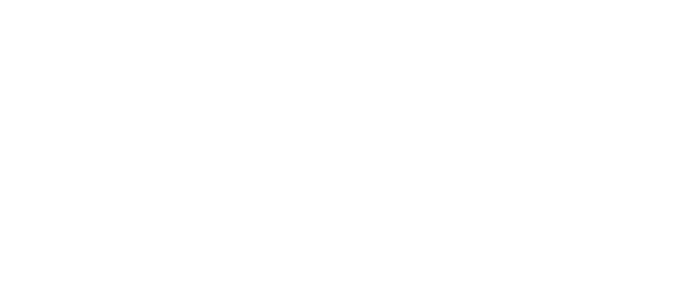
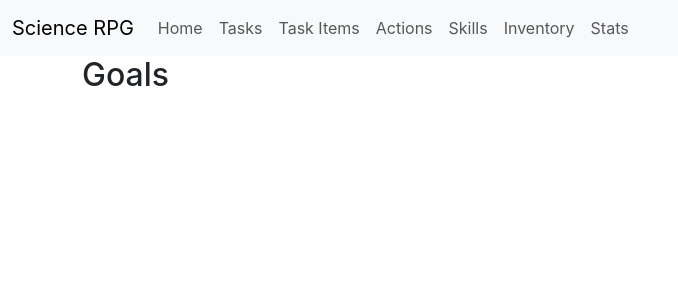
Before and after one commit to tomasantunes/science-rpg, a React (Create React App) app in the folder frontend/: page /goals in a window 1280 px wide. Before the commit this address had no page. Shown: the top 300 px of the page, without its empty margins (0-678 px from the left). Built offline with nearby package versions, Linux system fonts and the light colour scheme.

Commit message:
Replace tasks with goals

```diff
--- a/frontend/src/App.js
+++ b/frontend/src/App.js
@@ -2,8 +2,8 @@
 import './Loading.css';
 import { BrowserRouter as Router, Routes, Route } from 'react-router-dom';
 import Home from './components/Home';
+import Goals from './components/Goals';
 import Tasks from './components/Tasks';
-import TaskItems from './components/TaskItems';
 import Actions from './components/Actions';
 import Skills from './components/Skills';
 import Inventory from './components/Inventory';
@@ -15,8 +15,8 @@
       <Routes>
         <Route path="/" element={<Home />} />
         <Route path="/home" element={<Home />} />
+        <Route path="/goals" element={<Goals />} />
         <Route path="/tasks" element={<Tasks />} />
-        <Route path="/task-items" element={<TaskItems />} />
         <Route path="/actions" element={<Actions />} />
         <Route path="/skills" element={<Skills />} />
         <Route path="/inventory" element={<Inventory />} />
--- /dev/null
+++ b/frontend/src/components/Goals.js
@@ -0,0 +1,14 @@
+import React from 'react';
+import Navbar from './Navbar';
+
+export default function Goals() {
+  return (
+    <>
+      <Navbar />
+      <div className="container">
+        <h2>Goals</h2>
+      </div>
+    </>
+
+  )
+}
--- a/frontend/src/components/TaskItems.js
+++ /dev/null
@@ -1,11 +0,0 @@
-import React from 'react';
-import Navbar from './Navbar';
-
-export default function TaskItems() {
-  return (
-    <>
-      <Navbar />
-      <div>TaskItems</div>
-    </>
-  )
-}
--- a/frontend/src/components/Tasks.js
+++ b/frontend/src/components/Tasks.js
@@ -7,6 +7,5 @@
       <Navbar />
       <div>Tasks</div>
     </>
-
   )
 }
```
Also changed, not shown: 1 other file (tests, documents, lock files or other folders).
